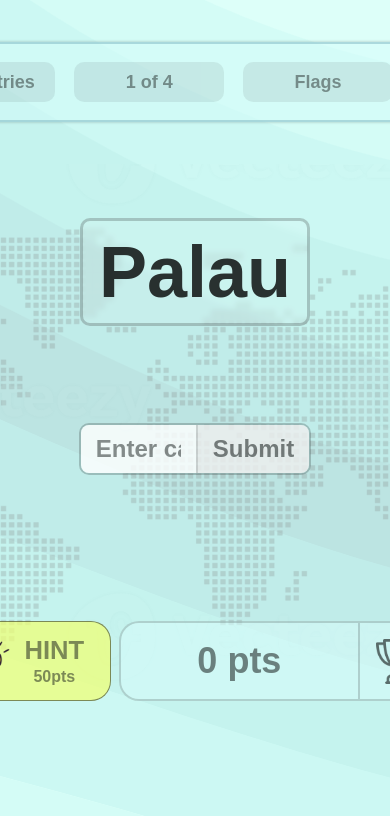
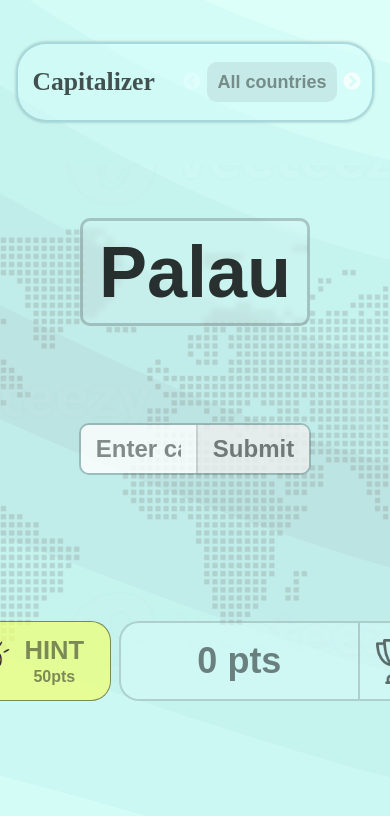
Before and after one commit to alecs007/Capitalizer, a React (Vite) app: page / in a window 390 px wide. Shown: the top 816 px of the page. Built offline with nearby package versions, Linux system fonts and the light colour scheme; a web font is replaced by a local one.

Commit message:
Modified

```diff
--- a/package.json
+++ b/package.json
@@ -12,7 +12,9 @@
   "dependencies": {
     "react": "^18.3.1",
     "react-dom": "^18.3.1",
-    "react-router-dom": "^7.1.4"
+    "react-router-dom": "^7.1.4",
+    "react-slick": "^0.30.3",
+    "slick-carousel": "^1.8.1"
   },
   "devDependencies": {
     "@eslint/js": "^9.17.0",
--- a/src/App.css
+++ b/src/App.css
@@ -15,3 +15,19 @@
 a {
   text-decoration: none;
 }
+.slick-slider {
+  width: 100%;
+}
+
+.slick-list {
+  display: flex;
+  justify-content: flex-start;
+}
+
+.slick-track {
+  display: flex;
+}
+
+::-webkit-scrollbar {
+  display: none;
+}
--- a/src/components/Header/Header.css
+++ b/src/components/Header/Header.css
@@ -23,7 +23,7 @@
   display: flex;
   align-items: center;
   h1 {
-    margin: 0px 35px;
+    margin: 0px 50px 0px 35px;
     font-family: "Oldenburg", serif;
     font-weight: 900;
     font-style: normal;
@@ -34,10 +34,12 @@
 .header_p2 {
   height: 100%;
   width: 70%;
+  flex-wrap: nowrap;
   display: flex;
   align-items: center;
   justify-content: center;
-  gap: 3%;
+  overflow-x: visible;
+  scroll-behavior: smooth;
 }
 .header_p3 {
   height: 100%;
@@ -48,11 +50,14 @@
     height: 40px;
     aspect-ratio: 1/1;
     opacity: 0.7;
+    margin: 10px;
   }
 }
 .mode {
   height: 40px;
-  width: clamp(150px, 10vw, 220px);
+  width: clamp(130px, 10vw, 250px);
+  padding-left: 5px;
+  padding-right: 5px;
   background-color: rgba(0, 0, 0, 0.1);
   display: flex;
   align-items: center;
@@ -76,3 +81,67 @@
   border: 2px solid rgba(0, 0, 0, 0.5);
   transform: scale(0.97);
 }
+
+@media screen and (max-width: 970px) {
+  .header {
+    width: 92vw;
+    min-width: 100px;
+  }
+  .header_p1 h1 {
+    margin-right: 50px;
+  }
+  .header_p2 {
+    width: 58%;
+  }
+}
+
+@media screen and (max-width: 810px) {
+  .header_p2 {
+    width: 45%;
+  }
+}
+
+@media screen and (max-width: 700px) {
+  .header_p3 {
+    display: none;
+    width: 0px;
+    margin: 0px;
+  }
+
+  .header_p1 {
+    width: 50%;
+    h1 {
+      font-size: 1.8;
+      margin: 0px 35px;
+    }
+  }
+  .header_p2 {
+    width: 50%;
+  }
+}
+
+@media screen and (max-width: 630px) {
+  .header_p3 {
+    display: none;
+    width: 0px;
+    margin: 0px;
+  }
+  .header_p1 {
+    width: 60%;
+    h1 {
+      font-size: 1.8em;
+      margin: 0px 35px;
+    }
+  }
+  .header_p2 {
+    width: 130px;
+  }
+}
+@media screen and (max-width: 455px) {
+  .header_p1 {
+    h1 {
+      font-size: 1.6em;
+      margin: 0px 15px;
+    }
+  }
+}
--- a/src/components/Header/Header.jsx
+++ b/src/components/Header/Header.jsx
@@ -1,6 +1,9 @@
 import "./Header.css";
 import { useState } from "react";
 import { Link } from "react-router-dom";
+import Slider from "react-slick";
+import "slick-carousel/slick/slick.css";
+import "slick-carousel/slick/slick-theme.css";
 import github from "../../assets/github.png";
 
 const Header = () => {
@@ -8,6 +11,42 @@ const Header = () => {
 
   const handleSelect = (event) => {
     setSelected(event);
+  };
+
+  const settings = {
+    dots: false,
+    infinite: false,
+    speed: 700,
+    slidesToShow: 4,
+    slidesToScroll: 1,
+    arrows: true,
+    centerMode: false,
+    responsive: [
+      {
+        breakpoint: 970,
+        settings: {
+          slidesToShow: 3,
+          slidesToScroll: 1,
+          arrows: true,
+        },
+      },
+      {
+        breakpoint: 810,
+        settings: {
+          slidesToShow: 2,
+          slidesToScroll: 1,
+          arrows: true,
+        },
+      },
+      {
+        breakpoint: 630,
+        settings: {
+          slidesToShow: 1,
+          slidesToScroll: 1,
+          arrows: true,
+        },
+      },
+    ],
   };
 
   return (
@@ -23,13 +62,16 @@ const Header = () => {
           </Link>
         </div>
         <div className="header_p2">
+          <Slider {...settings}>
             <Link
               to="/all-countries"
               style={{ textDecoration: "none", color: "inherit" }}
               onClick={() => handleSelect("all-countries")}
             >
               <div
-              className={`mode ${selected === "all-countries" ? "active" : ""}`}
+                className={`mode ${
+                  selected === "all-countries" ? "active" : ""
+                }`}
               >
                 All countries
               </div>
@@ -55,6 +97,7 @@ const Header = () => {
             >
               <div className="mode">Continents</div>
             </Link>
+          </Slider>
         </div>
       </div>
       <div className="header_p3">
```
Also changed, not shown: 1 other file (tests, documents, lock files or other folders). Lines whose indentation alone changed are shown as unchanged.
